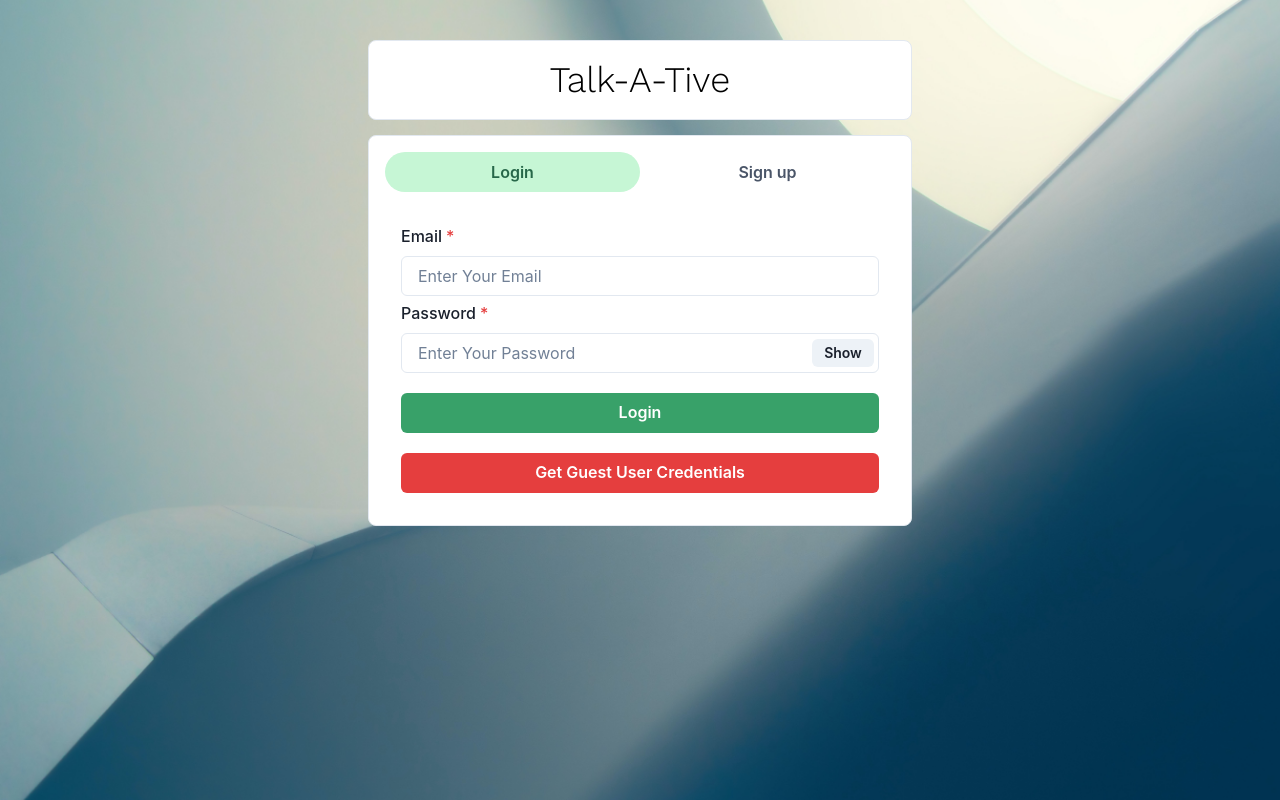
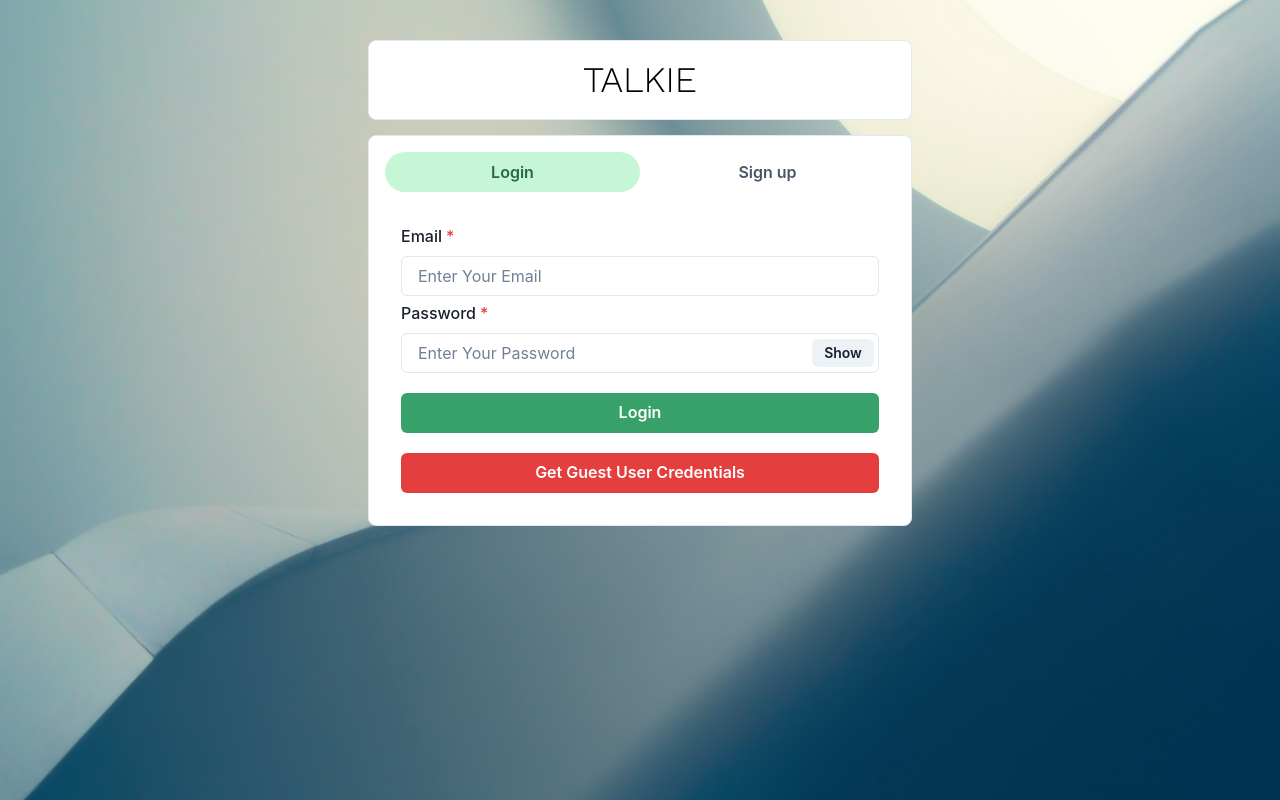
Before and after one commit to ChaudharyRaman/Chat_App, a React (Create React App) app in the folder client/: page / in a window 1280 px wide. Built offline with nearby package versions, Linux system fonts and the light colour scheme.

Commit message:
final changes

```diff
--- a/client/src/Pages/Homepage.js
+++ b/client/src/Pages/Homepage.js
@@ -27,7 +27,7 @@
                 borderRadius={"lg"}
                 borderWidth={'1px'}
             >
-                <Text fontSize={'4xl'} fontFamily={"Work sans"} color={'black'}>Talk-A-Tive</Text>
+                <Text fontSize={'4xl'} fontFamily={"Work sans"} color={'black'}>TALKIE</Text>
             </Box>
             <Box bg={"white"} w="100%" p={4} borderRadius={"lg"} borderWidth="1px" >
                 <Tabs variant='soft-rounded' colorScheme='green'>
--- a/client/src/components/miscellaneous/SideDrawer.js
+++ b/client/src/components/miscellaneous/SideDrawer.js
@@ -126,7 +126,7 @@
                 </Tooltip>
 
                 <Text fontSize={'3xl'} fontFamily={'Work sans'}>
-                    Talk-A-Tive
+                    TALKIE
                 </Text>
                 <div>
                     <Menu>
```
